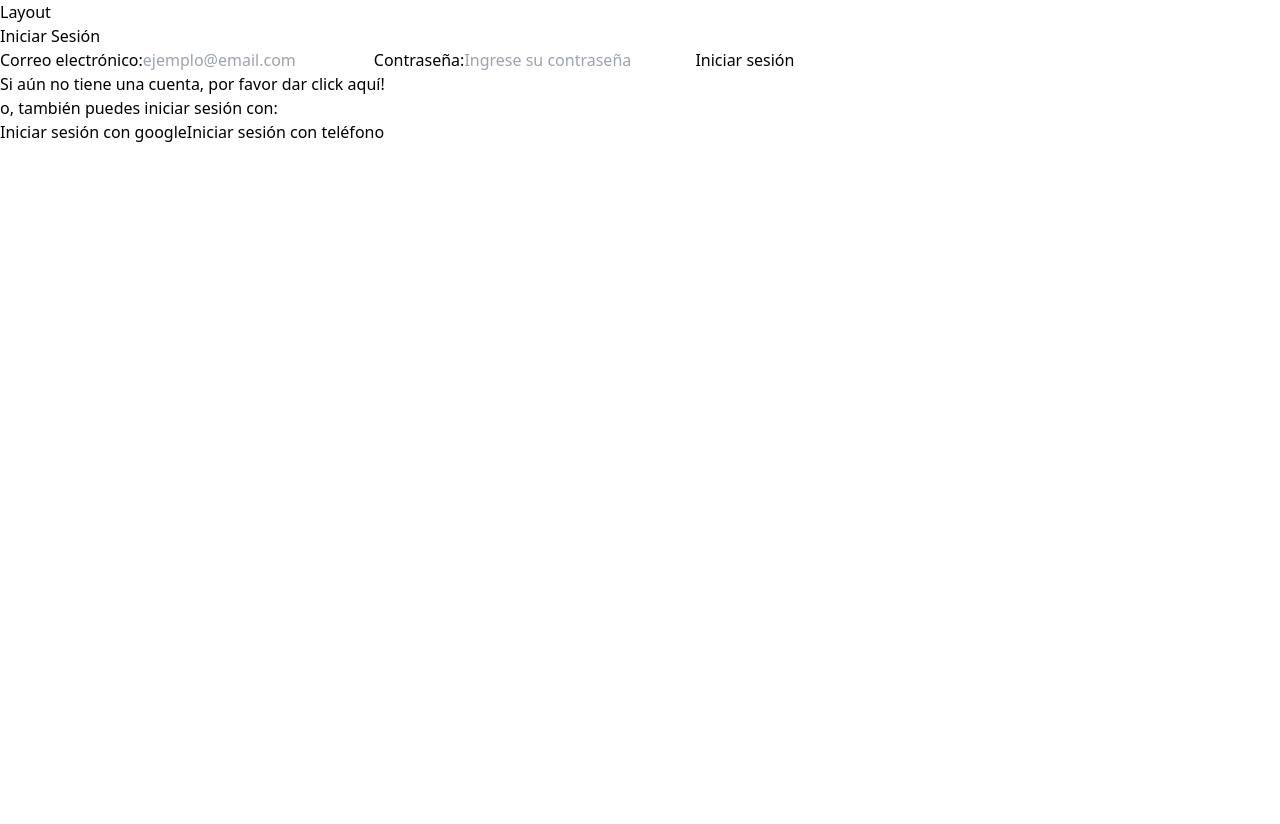
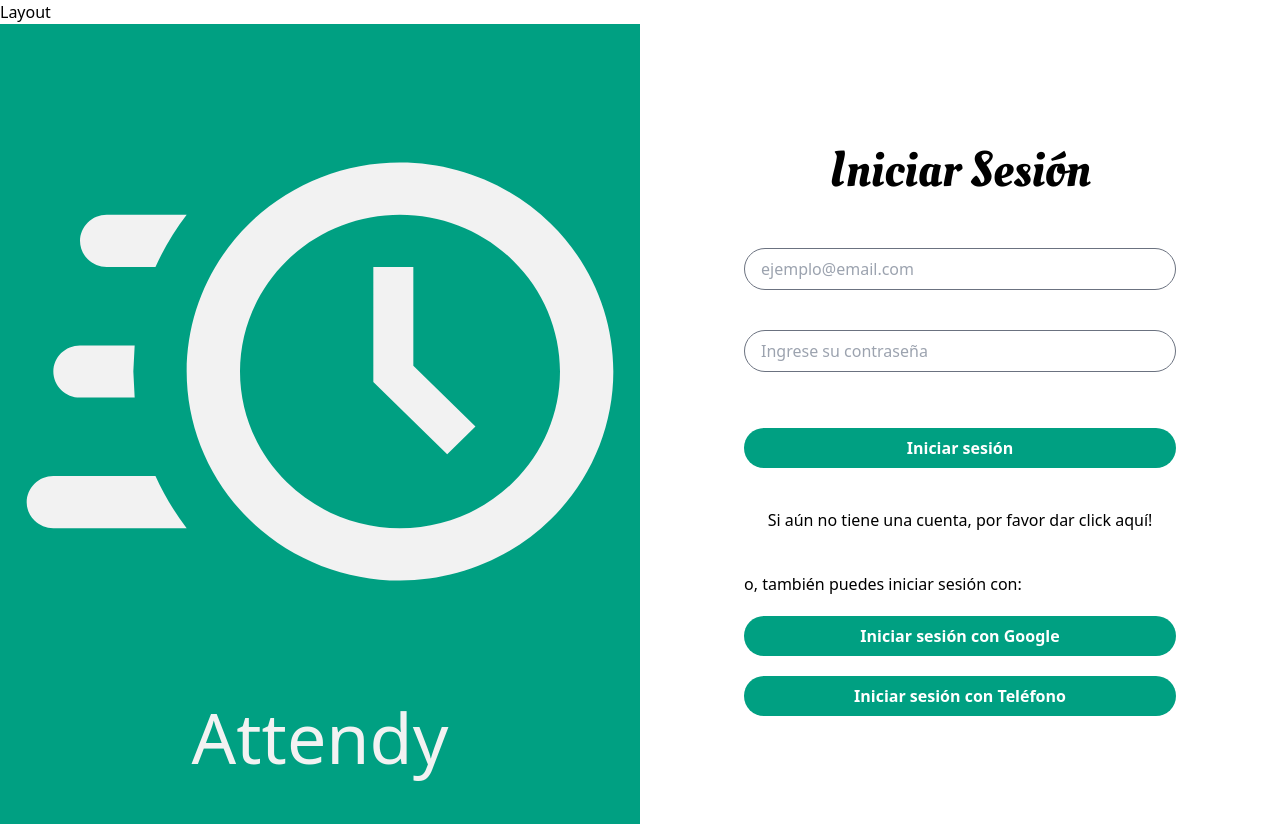
Before and after one commit to MAKAIABootcamp/project-equipo1-front-8, a React (Vite) app in the folder Attendy/: page / in a window 1280 px wide. Before the commit the page ends 800 px from the top, so only its background shows below. Built offline with nearby package versions, Linux system fonts and the light colour scheme.

Commit message:
implementando diseño del login

```diff
--- a/Attendy/src/pages/Login/Login.jsx
+++ b/Attendy/src/pages/Login/Login.jsx
@@ -44,8 +44,14 @@ const Login = () => {
   }
 
   return (
-    <main>
-      <h1>Iniciar Sesión</h1>
+    <main className="flex h-screen">
+      <div className="flex flex-col justify-center items-center w-1/2 bg-[#00A082]">
+        <img className="w-[650px]" src="/icons/logoblanco.svg" alt="Logo" />
+        <h1 className="flex justify-center text-[70px] text-[#F2F2F2]">Attendy</h1>
+      </div>
+
+      <div className="flex flex-col justify-center items-center w-1/2">
+        <h1 className="font-oleo text-[50px] mb-5">Iniciar Sesión</h1>
         <Formik
           initialValues={{
             email: "",
@@ -58,46 +64,78 @@ const Login = () => {
           }}
         >
           {({ isSubmitting }) => (
-          <Form>
-            <label htmlFor="email">Correo electrónico:</label>
+            <Form className="flex flex-col items-start gap-10 mb-10 mt-5">
+              <div className="border-[1px] rounded-[30px] border-gray-500 py-2 px-4 w-[27rem]">
                 <Field
                   type="email"
                   name="email"
                   id="email"
                   placeholder="ejemplo@email.com"
+                  className="w-full"
                 />
-            <ErrorMessage name="email" />
+              </div>
+              <ErrorMessage
+                name="email"
+                component="div"
+                className="text-red-500 text-sm mt-1"
+              />
 
-            <label htmlFor="password">Contraseña:</label>
+              <div className="border-[1px] rounded-[30px] border-gray-500 py-2 px-4 w-[27rem]">
                 <Field
                   type="password"
                   name="password"
                   id="password"
                   placeholder="Ingrese su contraseña"
+                  className="w-full"
                 />
-            <ErrorMessage name="password" />
+              </div>
+              <ErrorMessage
+                name="password"
+                component="div"
+                className="text-red-500 text-sm mt-1"
+              />
 
-            <button type="submit" disabled={isSubmitting}>
+              <button
+                type="submit"
+                disabled={isSubmitting}
+                className={`w-[27rem] p-2 bg-[#00A082] text-white font-semibold rounded-[30px] mt-4 ${
+                  isSubmitting
+                    ? "opacity-50 cursor-not-allowed"
+                    : "hover:bg-[#008D72]"
+                }`}
+              >
                 Iniciar sesión
               </button>
             </Form>
           )}
         </Formik>
+
         <p>
           Si aún no tiene una cuenta, por favor dar click{" "}
           <Link to={"/register"}>aquí!</Link>
         </p>
-      <section>
+
+        <section className="mt-10">
           <span>o, también puedes iniciar sesión con:</span>
-        <div>
-          <button onClick={handleGoogleLogin}>Iniciar sesión con google</button>
-          <button onClick={handleNavigatePhoneLogin}>
-            Iniciar sesión con teléfono
+          <div className="flex flex-col gap-5 mt-5">
+            <button
+              onClick={handleGoogleLogin}
+              className="w-[27rem] p-2 bg-[#00A082] text-white font-semibold rounded-[30px] hover:bg-[#008D72]"
+            >
+              Iniciar sesión con Google
+            </button>
+            <button
+              onClick={handleNavigatePhoneLogin}
+              className="w-[27rem] p-2 bg-[#00A082] text-white font-semibold rounded-[30px] hover:bg-[#008D72]"
+            >
+              Iniciar sesión con Teléfono
             </button>
           </div>
         </section>
+      </div>
     </main>
   );
+
 };
 
 export default Login;
--- a/Attendy/src/pages/Register/Register.jsx
+++ b/Attendy/src/pages/Register/Register.jsx
@@ -70,7 +70,7 @@ const Register = () => {
     <main className="flex w-4/5 m-auto mt-20 font-poppins justify-between">
       <div className="flex flex-col items-center">
         <img className="w-[650px]" src="/icons/logo.svg" alt="" />
-        <h1 className="text-[70px] ml-10 text-[#00A082]">Attendy</h1>
+        <h1 className=" flex justify-center text-[70px] ml-10 text-[#00A082]">Attendy</h1>
       </div>
       <div className="flex flex-col items-center max-w-[40%]">
         <h1 className="font-oleo text-[50px] mb-5">Registrate</h1>
```
Also changed, not shown: Attendy/public/icons/logoblanco.svg (added). Lines whose indentation alone changed are shown as unchanged.
